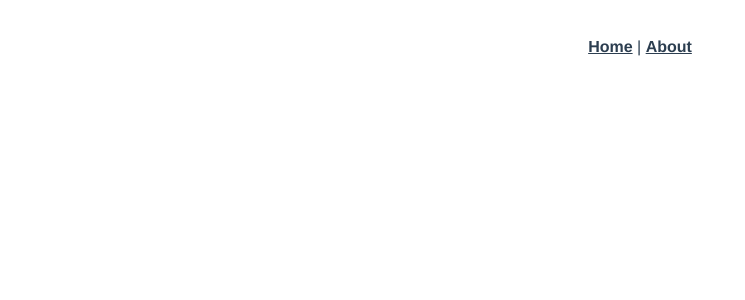
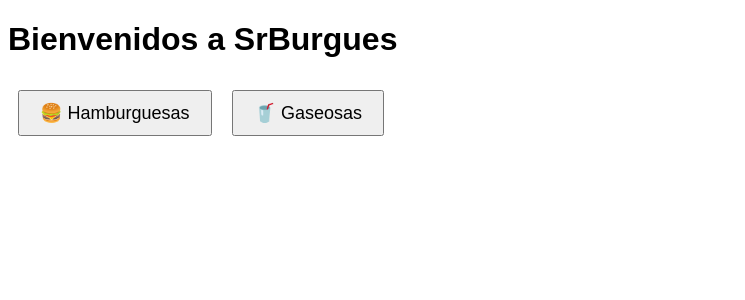
Before and after one commit to Juan-El-Facha-Garetto/SrBurgueFinal, a Vue app: page /home in a window 1280 px wide. Before the commit this address had no page. Shown: the top 300 px of the page, without its empty margins (0-745 px from the left). Built offline with nearby package versions, Linux system fonts and the light colour scheme.

Commit message:
Agregue el un Main, que dentro de el hay dos secciones, Gaseosas y Hamburguesasle puse:(MainBurguer.vue)  en el component.

```diff
--- a/src/App.vue
+++ b/src/App.vue
@@ -1,30 +1,16 @@
 <template>
-  <nav>
-    <router-link to="/">Home</router-link> |
-    <router-link to="/about">About</router-link>
-  </nav>
-  <router-view/>
+  <div>
+
+    <HomePage/>
+  </div>
 </template>
 
+<script setup>
+import HomePage from './components/HomePage.vue'
+</script>
+
 <style>
-#app {
-  font-family: Avenir, Helvetica, Arial, sans-serif;
-  -webkit-font-smoothing: antialiased;
-  -moz-osx-font-smoothing: grayscale;
-  text-align: center;
-  color: #2c3e50;
-}
-
-nav {
-  padding: 30px;
-}
-
-nav a {
-  font-weight: bold;
-  color: #2c3e50;
-}
-
-nav a.router-link-exact-active {
-  color: #42b983;
+body {
+  font-family: Arial, sans-serif;
 }
 </style>
--- /dev/null
+++ b/src/components/GaseosasMenu.vue
@@ -0,0 +1,32 @@
+<template>
+
+<div>
+    <h2>Menú Gaseosas</h2>
+    <ul>
+        <li v-for="gaseosa in gaseosas" :key="gaseosa.id">
+             <h3>{{ gaseosa.name }}</h3>
+             <img :src="`/img/${gaseosa.image}`" :alt="gaseosa.name" width="150" />
+             <p>{{ gaseosa.description }}</p>
+             <p>Precio: ${{ gaseosa.price }}</p>
+             <button @click="addToCart(burger)">Agregar al carrito</button>
+        </li>
+    </ul>
+</div>
+
+
+</template>
+
+<script setup>
+import {ref} from 'vue'
+
+const gaseosas = ref([
+    { id: 1, name: 'Coca-Cola', description: 'Gaseosa de cola', price: 200, image: 'gaseosa1.jpg' },
+    { id: 2, name: 'Sprite', description: 'Gaseosa de limón', price: 200, image: 'gaseosa1.jpg' },
+    { id: 3, name: 'Fanta', description: 'Gaseosa de naranja', price: 200, image: 'gaseosa1.jpg' },
+])
+const addToCart = (gaseosa) => {
+    console.log(`Agregada al carrito: ${gaseosa.name}`)
+}
+</script>
+
+<style scoped></style>
--- /dev/null
+++ b/src/components/HomePage.vue
@@ -0,0 +1,33 @@
+<template>
+
+<div class="home">
+    <h1>Bienvenidos a SrBurgues</h1>
+    <button @click="show = 'burgers'"> 🍔 Hamburguesas </button>
+    <button @click="show ='gaseosas'">🥤 Gaseosas</button>
+
+    <MainBurguer v-if="show === 'burgers'" />
+    <GaseosasMenu v-if="show === 'gaseosas'" />
+
+</div>
+</template>
+
+<script setup>
+import { ref } from 'vue'
+import MainBurguer from './MainBurguer.vue'
+import GaseosasMenu from './GaseosasMenu.vue'
+
+const show = ref(null)
+
+
+
+
+</script>
+
+<style scoped>
+button {
+  margin: 10px;
+  padding: 10px 20px;
+  font-size: 18px;
+  cursor: pointer;
+  }
+</style>
--- /dev/null
+++ b/src/components/MainBurguer.vue
@@ -0,0 +1,38 @@
+<template>
+    <div>
+      <h2>Menú de Hamburguesas</h2>
+      <ul>
+        <li v-for="burger in burgers" :key="burger.id">
+          <h3>{{ burger.name }}</h3>
+          <img :src="`/img/${burger.image}`" :alt="burger.name" width="150" />
+          <p>{{ burger.description }}</p>
+          <p>Precio: ${{ burger.price }}</p>
+          <button @click="addToCart(burger)">Agregar al carrito</button>
+        </li>
+      </ul>
+    </div>
+  </template>
+
+  <script setup>
+  import { ref } from 'vue'
+
+  const burgers = ref([
+    { id: 1, name: 'Hamburguesa Clásica', description: 'Carne, lechuga y tomate', price: 500, image: 'burguer1.jpg' },
+    { id: 2, name: 'Hamburguesa BBQ', description: 'Carne, salsa BBQ y cebolla caramelizada', price: 600, image: 'burguer1.jpg' },
+    { id: 3, name: 'Hamburguesa Vegetariana', description: 'Hamburguesa de garbanzos con guacamole', price: 550, image: 'burguer1.jpg' },
+  ])
+
+    // Función para agregar hamburguesa al carrito (simulada)
+  const addToCart = (burger) => {
+    console.log(`Agregada al carrito: ${burger.name}`)
+  }
+  </script>
+
+  <style scoped>
+  /* Estilos opcionales */
+  img {
+  border-radius: 10px;
+  margin-bottom: 10px;
+  display: block;
+}
+  </style>
```
Also changed, not shown: public/img/gaseosa1.jpg (added), 1 other file (tests, documents, lock files or other folders).
